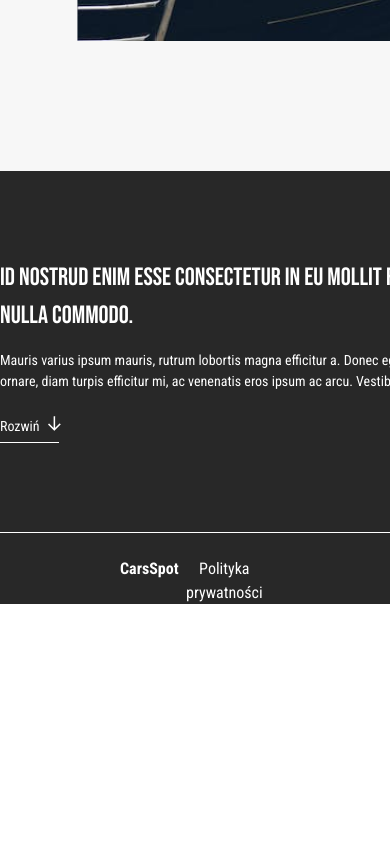
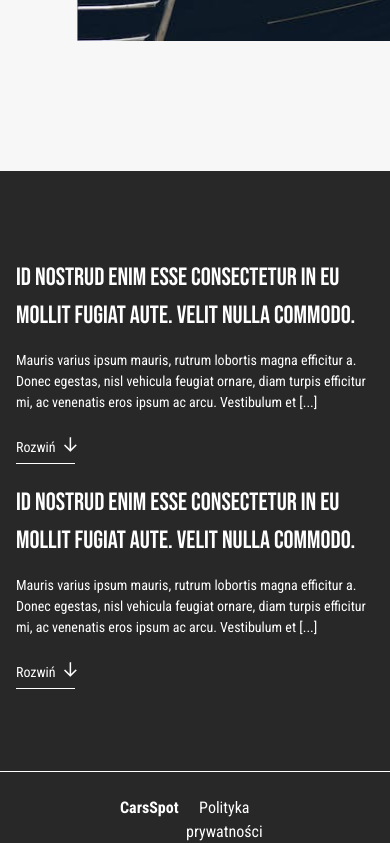
Before and after one commit to artur-IT/recruitment_adSite.pro, a React (Vite) app: page / in a window 390 px wide. Shown: the part 1618-2462 px from the top of the page. Before the commit the page ends 2223 px from the top, so only its background shows below. Built offline with nearby package versions, Linux system fonts and the light colour scheme.

Commit message:
create mobile view - SEO

```diff
--- a/src/App.jsx
+++ b/src/App.jsx
@@ -77,38 +77,12 @@ export default function App() {
           <Slider />
         </section>
 
-        {/* OLD - Gallery Block  */}
-        {/* <section className="w-[1440px] h-[678px] p-12 bg-[#F7F7F7]">
-          <div className="grid grid-cols-2 gap-16 justify-center">
-
-            <div className="relative w-full h-0 pb-[56.25%]">
-              <img className="absolute top-0 left-0 w-full h-full object-cover" src="./img/car_1.jpg" alt="car 1" />
-
-
-              <div className="absolute opacity-70 inset-0 flex items-center justify-center">
-                <div className="w-[82px] h-[82px] bg-slate-400"></div>
-              </div>              <div className="absolute opacity-50 bottom-0 left-0">
-                <div className="w-[366px] h-[112px] bg-red-400"></div>
-              </div>
-            </div>
-
-
-            <div className="relative w-full h-0 pb-[56.25%]">
-              <img className="absolute top-0 left-0 w-full h-full object-cover" src="./img/car_2.jpg" alt="car 2" />
-
-
-            </div>
-          </div>
-
-
-        </section> */}
-
         {/* SEO */}
-        <section className="h-[361px] bg-[#282828] py-[88px] font-roboto-condensed text-base text-white justify-around grid gap-4">
-          <div className="h-[185px] flex justify-around">
-            <div className="w-[576px] h-[76px] font-bebas-neue text-[25px] leading-[37.5px] font-normal grid gap-4 justify-around">
+        <section className="h-[600px] lg:h-[361px] bg-[#282828] py-[88px] font-roboto-condensed text-base text-white justify-around grid gap-4">
+          <div className="h-auto lg:h-[185px] flex flex-col lg:flex-row justify-around">
+            <div className=" lg:w-[576px] lg:h-[76px] px-4 lg:px-0 mb-5 lg:mb-0 font-bebas-neue text-[25px] leading-[37.5px] font-normal grid gap-4 lg:justify-around ">
               Id nostrud enim esse consectetur in eu mollit fugiat aute. Velit nulla commodo.
-              <div className="h-[93px] font-roboto-condensed  text-sm font-normal leading-[21px] grid gap-6">
+              <div className="h-auto lg:h-[93px] font-roboto-condensed  text-sm font-normal leading-[21px] grid gap-6">
                 Mauris varius ipsum mauris, rutrum lobortis magna efficitur a. Donec egestas, nisl vehicula feugiat ornare, diam turpis
                 efficitur mi, ac venenatis eros ipsum ac arcu. Vestibulum et [...]
                 <button className="w-[59px] h-[27px] font-roboto-condensed text-sm border-b-white border-b-[1px] flex">
@@ -117,7 +91,7 @@ export default function App() {
                 </button>
               </div>
             </div>
-            <div className="w-[576px] h-[76px] font-bebas-neue text-[25px] leading-[37.5px] font-normal grid gap-4 justify-around">
+            <div className="lg:w-[576px] lg:h-[76px] px-4 lg:px-0 mb-5 lg:mb-0 font-bebas-neue text-[25px] leading-[37.5px] font-normal grid gap-4 justify-around">
               Id nostrud enim esse consectetur in eu mollit fugiat aute. Velit nulla commodo.
               <div className="h-[93px] font-roboto-condensed  text-sm font-normal leading-[21px] grid gap-6">
                 Mauris varius ipsum mauris, rutrum lobortis magna efficitur a. Donec egestas, nisl vehicula feugiat ornare, diam turpis
```
